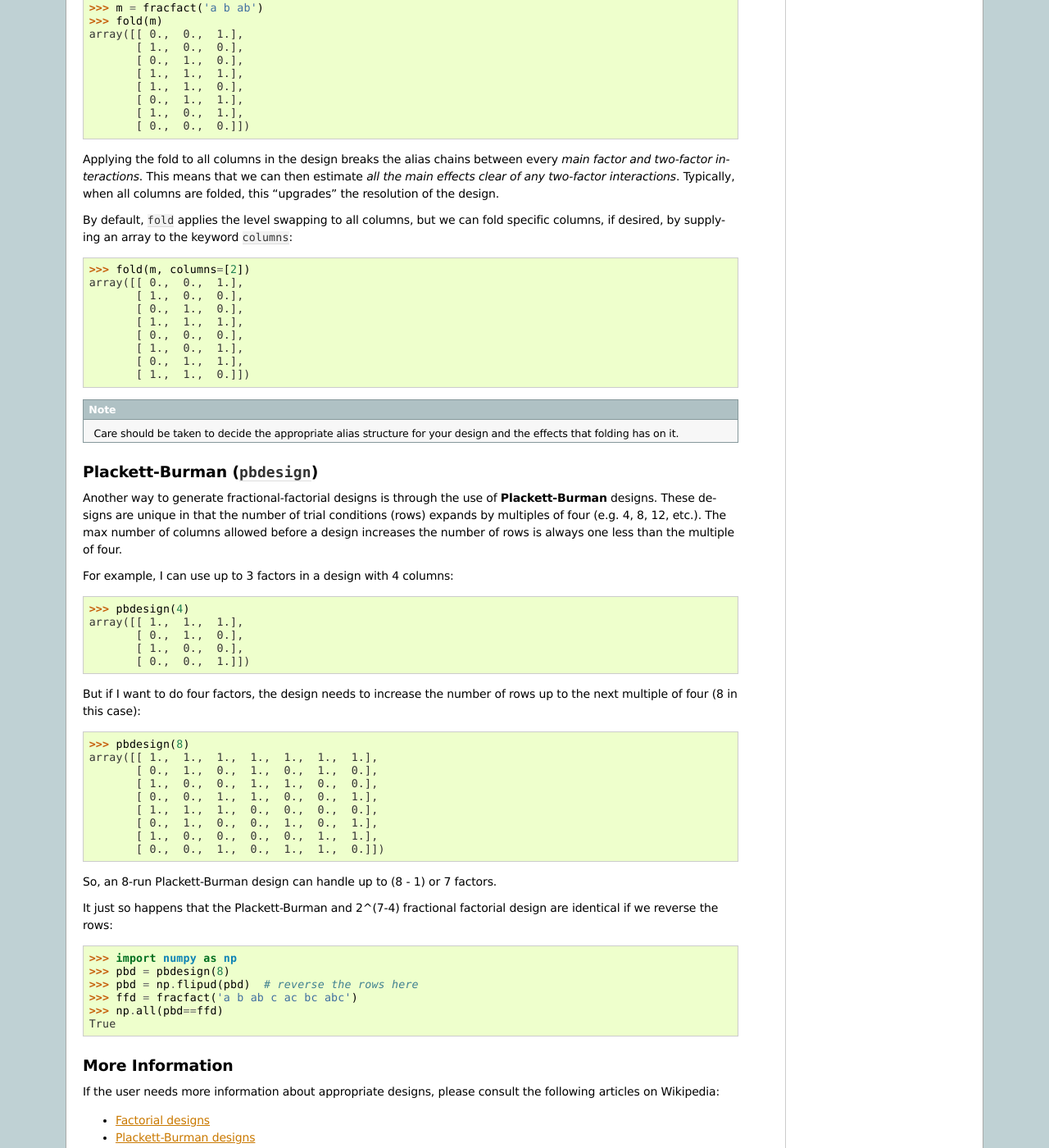
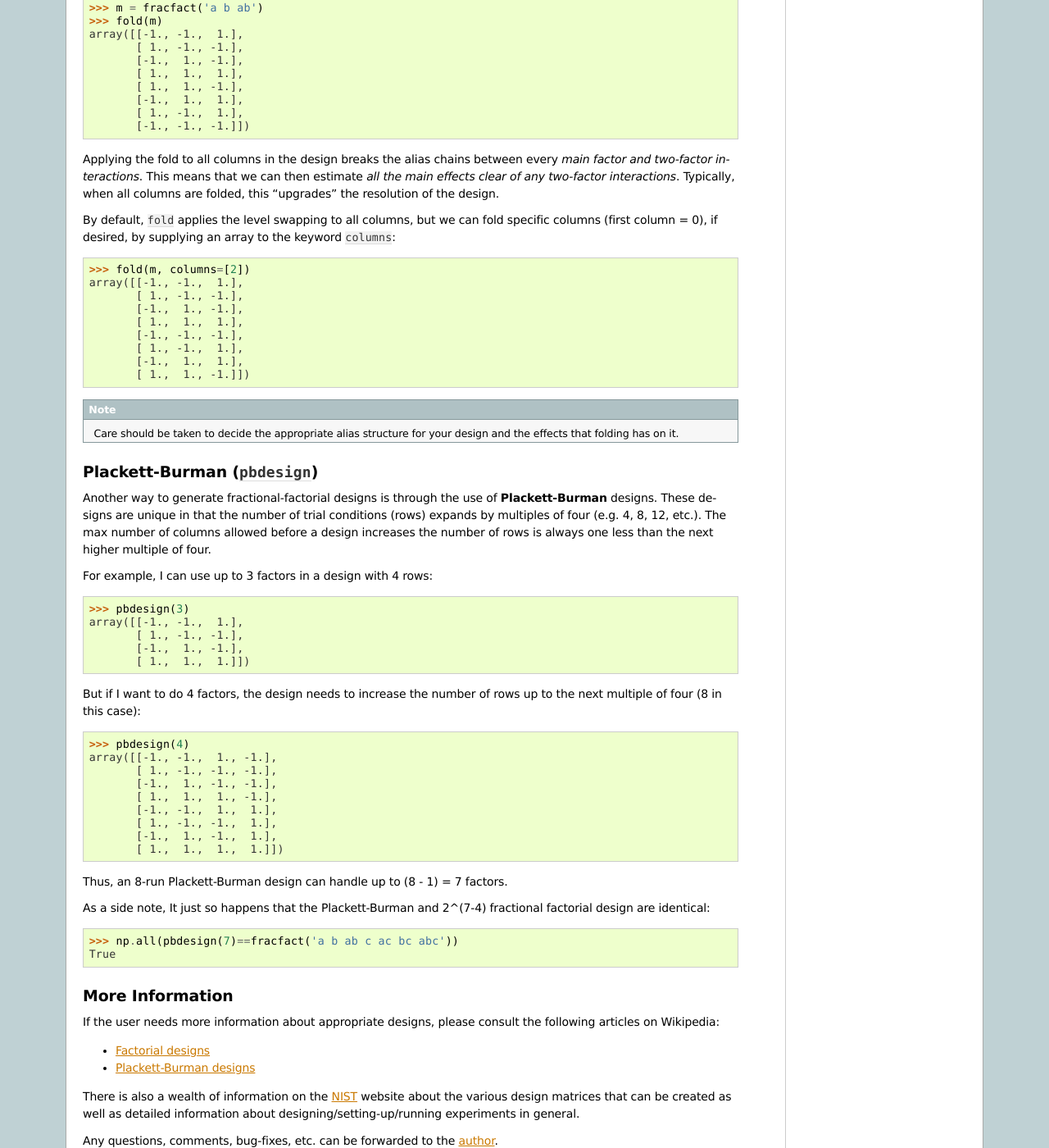
Before and after one commit to tisimst/pyDOE, a Sphinx documentation site: the page built from doc/factorial.rst, in a window 1280 px wide and 1400 px high, scrolled down 2258 px. Shown: the whole window at 82% size. Built offline with Sphinx 7.4.7, drawn with Linux system fonts in a browser that asks for light colours; some of the changed text lies outside the part shown.

Commit message:
updated each design for more consistency

```diff
--- a/doc/factorial.rst
+++ b/doc/factorial.rst
@@ -54,13 +54,13 @@ factors to have two levels each, you simple tell it how many factors to
 create a design for::
 
     >>> ff2n(3)
-    array([[ 0.,  0.,  0.],
-           [ 1.,  0.,  0.],
-           [ 0.,  1.,  0.],
-           [ 1.,  1.,  0.],
-           [ 0.,  0.,  1.],
-           [ 1.,  0.,  1.],
-           [ 0.,  1.,  1.],
+    array([[-1., -1., -1.],
+           [ 1., -1., -1.],
+           [-1.,  1., -1.],
+           [ 1.,  1., -1.],
+           [-1., -1.,  1.],
+           [ 1., -1.,  1.],
+           [-1.,  1.,  1.],
            [ 1.,  1.,  1.]])
 
 .. index:: 2-Level Fractional Factorial
@@ -104,9 +104,9 @@ column is confounded with the interaction of the factors in the first two
 columns. The design ends up looking like this::
 
     >>> fracfact('a b ab')
-    array([[ 0.,  0.,  1.],
-           [ 1.,  0.,  0.],
-           [ 0.,  1.,  0.],
+    array([[-1., -1.,  1.],
+           [ 1., -1., -1.],
+           [-1.,  1., -1.],
            [ 1.,  1.,  1.]])
 
 Fractional factorial designs are usually specified using the notation
@@ -120,13 +120,13 @@ fractional factorial and would be created using the following string
 generator::
 
     >>> fracfact('a b ab c ac bc abc')
-    array([[ 0.,  0.,  1.,  0.,  1.,  1.,  0.],
-           [ 1.,  0.,  0.,  0.,  0.,  1.,  1.],
-           [ 0.,  1.,  0.,  0.,  1.,  0.,  1.],
-           [ 1.,  1.,  1.,  0.,  0.,  0.,  0.],
-           [ 0.,  0.,  1.,  1.,  0.,  0.,  1.],
-           [ 1.,  0.,  0.,  1.,  1.,  0.,  0.],
-           [ 0.,  1.,  0.,  1.,  0.,  1.,  0.],
+    array([[-1., -1.,  1., -1.,  1.,  1., -1.],
+           [ 1., -1., -1., -1., -1.,  1.,  1.],
+           [-1.,  1., -1., -1.,  1., -1.,  1.],
+           [ 1.,  1.,  1., -1., -1., -1., -1.],
+           [-1., -1.,  1.,  1., -1., -1.,  1.],
+           [ 1., -1., -1.,  1.,  1., -1., -1.],
+           [-1.,  1., -1.,  1., -1.,  1., -1.],
            [ 1.,  1.,  1.,  1.,  1.,  1.,  1.]])
 
 More sophisticated generator strings can be created using the "+" and
@@ -134,23 +134,23 @@ More sophisticated generator strings can be created using the "+" and
 this::
 
     >>> fracfact('a b -ab')
-    array([[ 0.,  0.,  0.],
-           [ 1.,  0.,  1.],
-           [ 0.,  1.,  1.],
-           [ 1.,  1.,  0.]])
+    array([[-1., -1., -1.],
+           [ 1., -1.,  1.],
+           [-1.,  1.,  1.],
+           [ 1.,  1., -1.]])
 
 In order to reduce confounding, we can utilize the ``fold`` function::
 
     >>> m = fracfact('a b ab')
     >>> fold(m)
-    array([[ 0.,  0.,  1.],
-           [ 1.,  0.,  0.],
-           [ 0.,  1.,  0.],
+    array([[-1., -1.,  1.],
+           [ 1., -1., -1.],
+           [-1.,  1., -1.],
            [ 1.,  1.,  1.],
-           [ 1.,  1.,  0.],
-           [ 0.,  1.,  1.],
-           [ 1.,  0.,  1.],
-           [ 0.,  0.,  0.]])
+           [ 1.,  1., -1.],
+           [-1.,  1.,  1.],
+           [ 1., -1.,  1.],
+           [-1., -1., -1.]])
 
 Applying the fold to all columns in the design breaks the alias chains
 between every *main factor and two-factor interactions*. This means that
@@ -158,19 +158,19 @@ we can then estimate *all the main effects clear of any two-factor
 interactions*. Typically, when all columns are folded, this "upgrades"
 the resolution of the design.
 
-By default, ``fold`` applies the level swapping to all
-columns, but we can fold specific columns, if desired, by supplying an
-array to the keyword ``columns``::
+By default, ``fold`` applies the level swapping to all columns, but we can
+fold specific columns (first column = 0), if desired, by supplying an array
+to the keyword ``columns``::
 
     >>> fold(m, columns=[2])
-    array([[ 0.,  0.,  1.],
-           [ 1.,  0.,  0.],
-           [ 0.,  1.,  0.],
+    array([[-1., -1.,  1.],
+           [ 1., -1., -1.],
+           [-1.,  1., -1.],
            [ 1.,  1.,  1.],
-           [ 0.,  0.,  0.],
-           [ 1.,  0.,  1.],
-           [ 0.,  1.,  1.],
-           [ 1.,  1.,  0.]])
+           [-1., -1., -1.],
+           [ 1., -1.,  1.],
+           [-1.,  1.,  1.],
+           [ 1.,  1., -1.]])
 
 .. note::
    Care should be taken to decide the appropriate alias structure for
@@ -187,39 +187,35 @@ Another way to generate fractional-factorial designs is through the use
 of **Plackett-Burman** designs. These designs are unique in that the
 number of trial conditions (rows) expands by multiples of four (e.g. 4,
 8, 12, etc.). The max number of columns allowed before a design increases
-the number of rows is always one less than the multiple of four.
+the number of rows is always one less than the next higher multiple of four.
 
-For example, I can use up to 3 factors in a design with 4 columns::
+For example, I can use up to 3 factors in a design with 4 rows::
+
+    >>> pbdesign(3)
+    array([[-1., -1.,  1.],
+           [ 1., -1., -1.],
+           [-1.,  1., -1.],
+           [ 1.,  1.,  1.]])
+
+But if I want to do 4 factors, the design needs to increase the number
+of rows up to the next multiple of four (8 in this case)::
 
     >>> pbdesign(4)
-    array([[ 1.,  1.,  1.],
-           [ 0.,  1.,  0.],
-           [ 1.,  0.,  0.],
-           [ 0.,  0.,  1.]])
+    array([[-1., -1.,  1., -1.],
+           [ 1., -1., -1., -1.],
+           [-1.,  1., -1., -1.],
+           [ 1.,  1.,  1., -1.],
+           [-1., -1.,  1.,  1.],
+           [ 1., -1., -1.,  1.],
+           [-1.,  1., -1.,  1.],
+           [ 1.,  1.,  1.,  1.]])
 
-But if I want to do four factors, the design needs to increase the number
-of rows up to the next multiple of four (8 in this case)::
+Thus, an 8-run Plackett-Burman design can handle up to (8 - 1) = 7 factors.
 
-    >>> pbdesign(8)
-    array([[ 1.,  1.,  1.,  1.,  1.,  1.,  1.],
-           [ 0.,  1.,  0.,  1.,  0.,  1.,  0.],
-           [ 1.,  0.,  0.,  1.,  1.,  0.,  0.],
-           [ 0.,  0.,  1.,  1.,  0.,  0.,  1.],
-           [ 1.,  1.,  1.,  0.,  0.,  0.,  0.],
-           [ 0.,  1.,  0.,  0.,  1.,  0.,  1.],
-           [ 1.,  0.,  0.,  0.,  0.,  1.,  1.],
-           [ 0.,  0.,  1.,  0.,  1.,  1.,  0.]])
+As a side note, It just so happens that the Plackett-Burman and 2^(7-4)
+fractional factorial design are identical::
 
-So, an 8-run Plackett-Burman design can handle up to (8 - 1) or 7 factors.
-
-It just so happens that the Plackett-Burman and 2^(7-4) fractional
-factorial design are identical if we reverse the rows::
-
-    >>> import numpy as np
-    >>> pbd = pbdesign(8)
-    >>> pbd = np.flipud(pbd)  # reverse the rows here
-    >>> ffd = fracfact('a b ab c ac bc abc')
-    >>> np.all(pbd==ffd)
+    >>> np.all(pbdesign(7)==fracfact('a b ab c ac bc abc'))
     True
 
 .. index:: Factorial Designs Support
```
Also changed, not shown: 3 other files.
